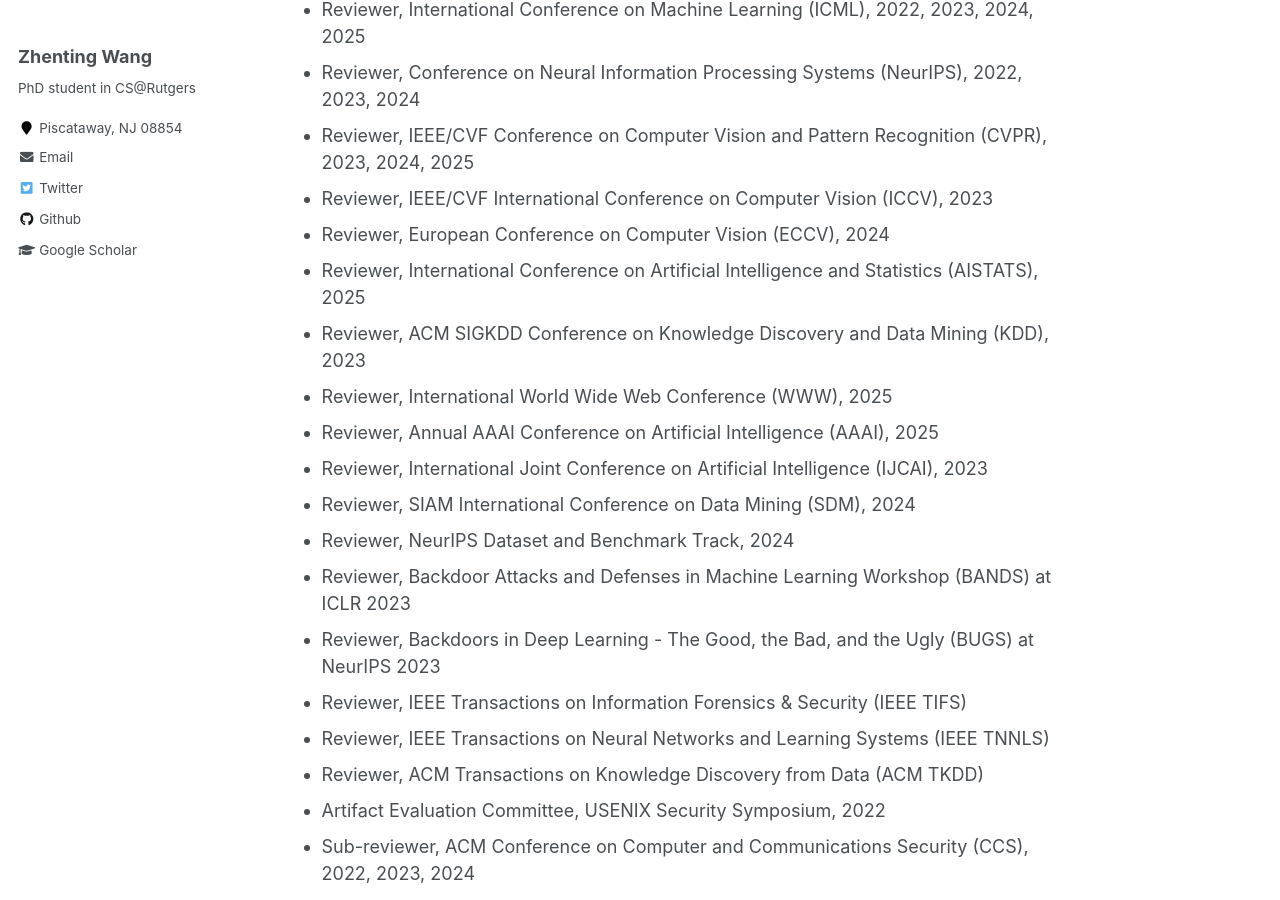
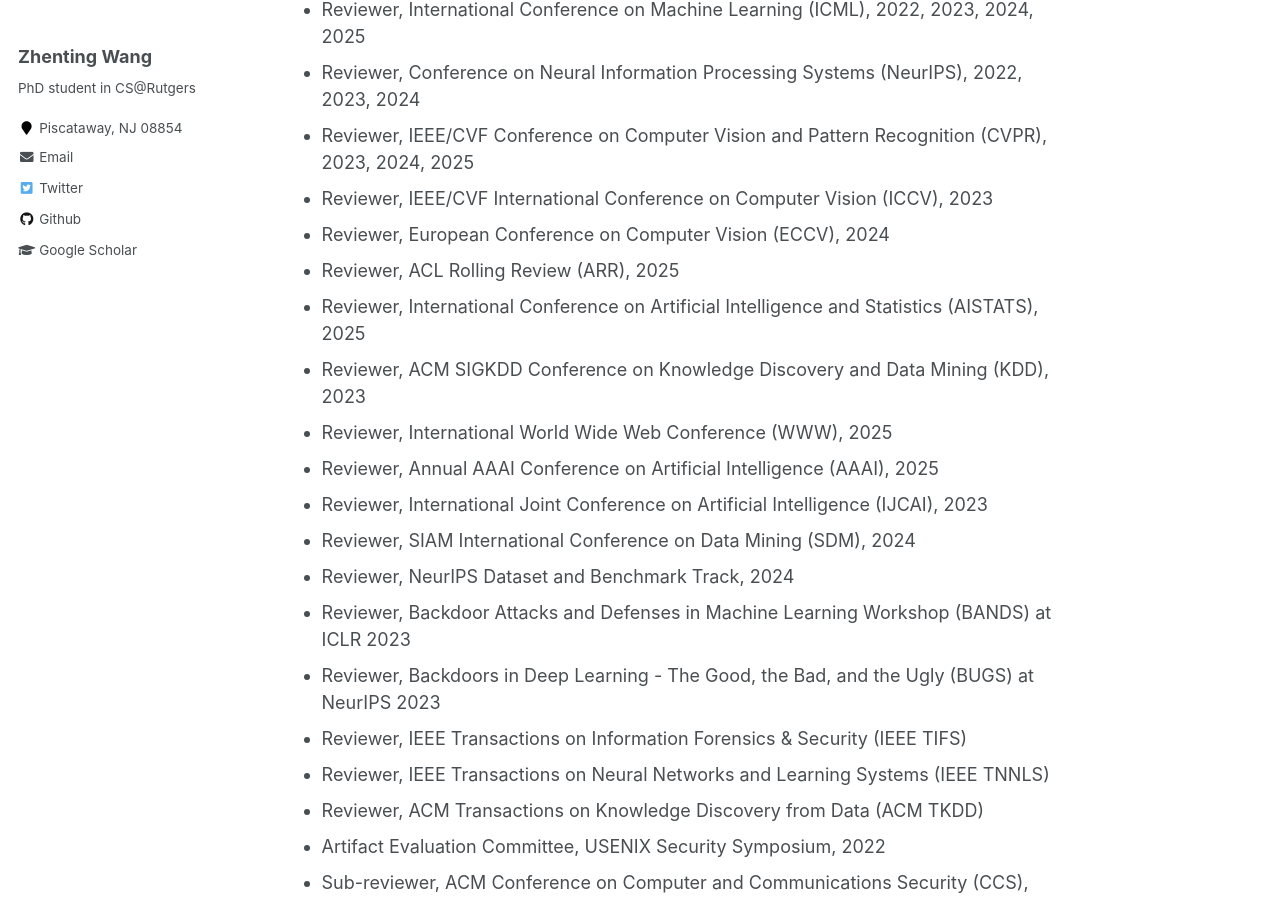
Before and after one commit to ZhentingWang/zhentingwang.github.io, a Jekyll site: the page built from _pages/about.md, in a window 1280 px wide and 900 px high, scrolled down 6146 px. Built offline with Jekyll 4.4.1, drawn with Linux system fonts in a browser that asks for light colours; part of the change alters nothing that is shown.

Commit message:
Update about.md

```diff
--- a/_pages/about.md
+++ b/_pages/about.md
@@ -115,7 +115,7 @@ Proceedings of Neural Information Processing Systems 2023 (**NeurIPS 2023**)
 * [Continuous Concepts Removal in Text-to-image Diffusion Models](https://arxiv.org/pdf/2412.00580)
 Tingxu Han, Weisong Sun, Yanrong Hu, Chunrong Fang, Yonglong Zhang, Shiqing Ma, Tao Zheng, Zhenyu Chen, **Zhenting Wang** (Preprint)
 
-* [CO-SPY: Combining Semantic and Pixel Features to Detect Synthetic Images by AI](https://zhentingwang.github.io/)
+* [CO-SPY: Combining Semantic and Pixel Features to Detect Synthetic Images by AI](https://arxiv.org/pdf/2503.18286)
 Siyuan Cheng, Lingjuan Lyu, **Zhenting Wang**, Xiangyu Zhang, Vikash Sehwag
 IEEE/CVF Conference on Computer Vision and Pattern Recognition 2025 (**CVPR 2025**)
 
@@ -233,6 +233,7 @@ Service
 * Reviewer, IEEE/CVF Conference on Computer Vision and Pattern Recognition (CVPR), 2023, 2024, 2025
 * Reviewer, IEEE/CVF International Conference on Computer Vision (ICCV), 2023
 * Reviewer, European Conference on Computer Vision (ECCV), 2024
+* Reviewer, ACL Rolling Review (ARR), 2025
 * Reviewer, International Conference on Artificial Intelligence and Statistics (AISTATS), 2025
 * Reviewer, ACM SIGKDD Conference on Knowledge Discovery and Data Mining (KDD), 2023
 * Reviewer, International World Wide Web Conference (WWW), 2025
```
